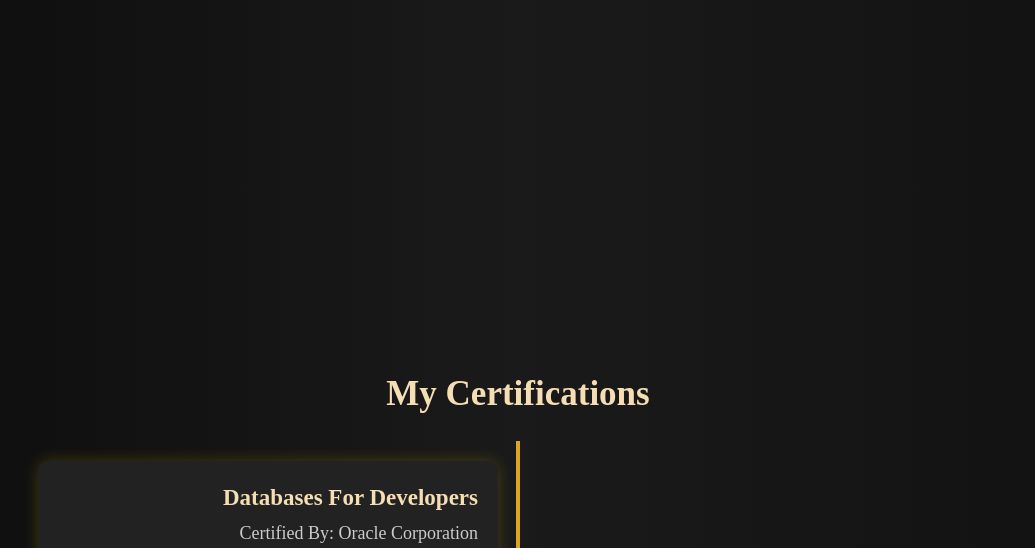
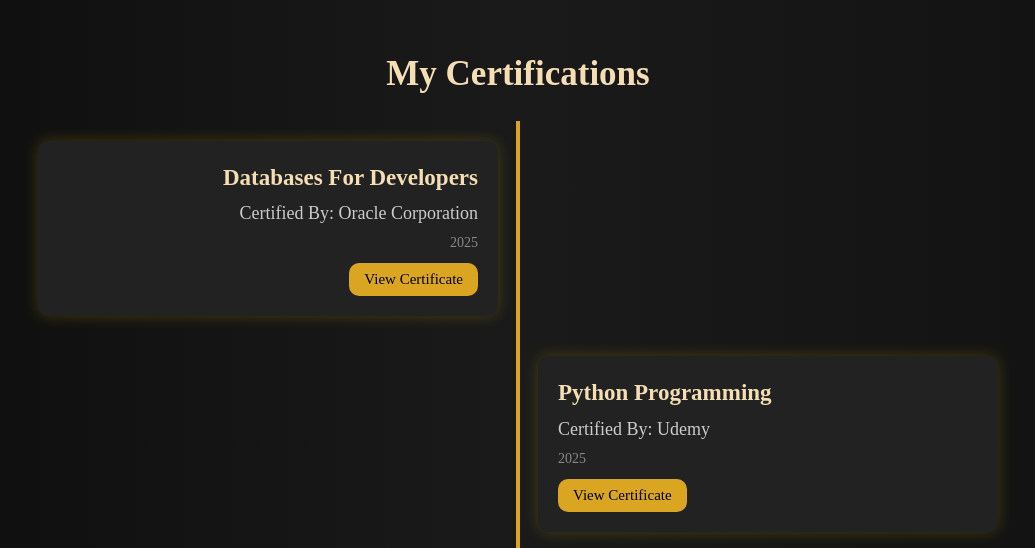
Before and after one commit to anushkaa2704/Portfolio, a React (Vite) app: page / in a window 1280 px wide. Shown: the part 2352-2900 px from the top of the page, without its empty margins (122-1157 px from the left). Built offline with nearby package versions, Linux system fonts and the light colour scheme.

Commit message:
Changed cettifications.css file

```diff
--- a/src/components/Certifications.css
+++ b/src/components/Certifications.css
@@ -29,7 +29,7 @@
   color: wheat;
   position: relative;
   scroll-margin-top: 8rem;
-  margin-top: 25%;
+  margin-top: 0;
   padding-top: 0rem;
 }
 
@@ -177,6 +177,10 @@
   left: 50%;
   text-align: left;
 }
+.certifications
+{
+  margin-top: 25%;
+}
 
 .timeline-content h3{
   font-size: 1.9rem;
```
